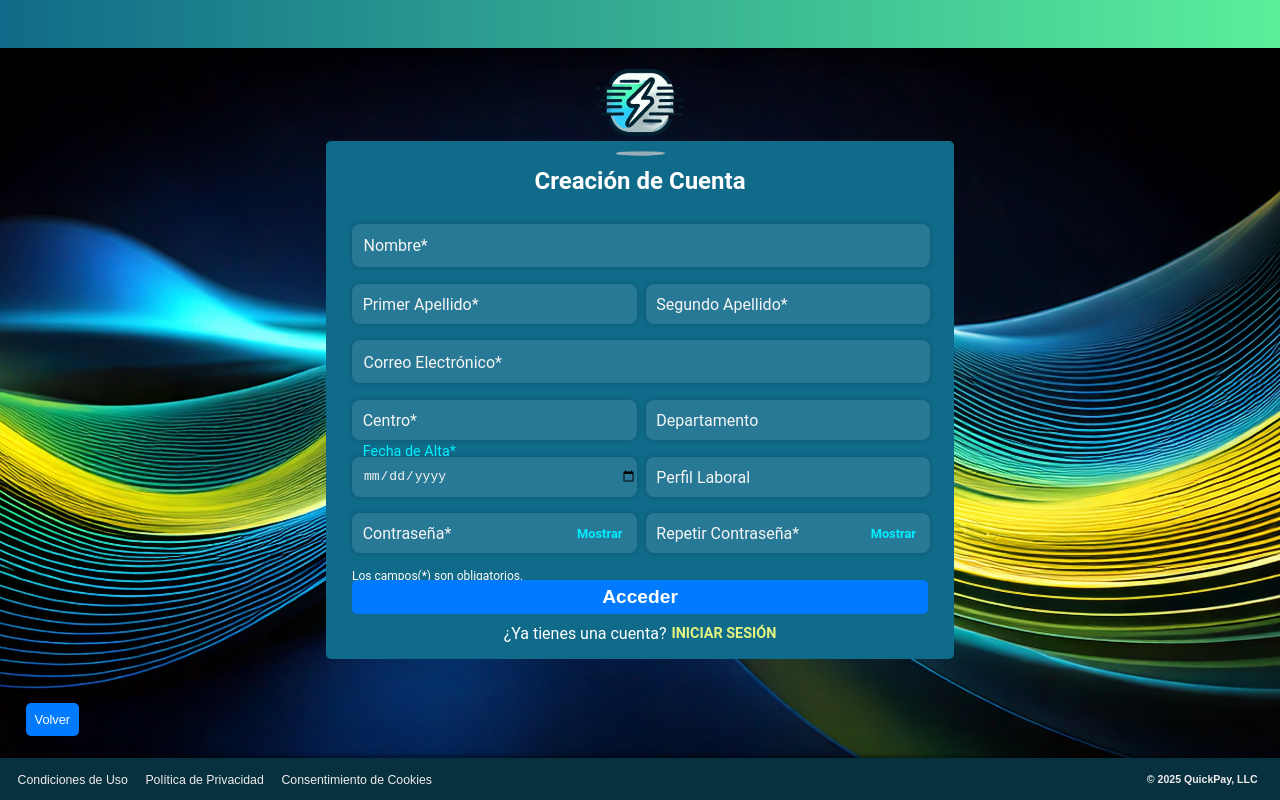
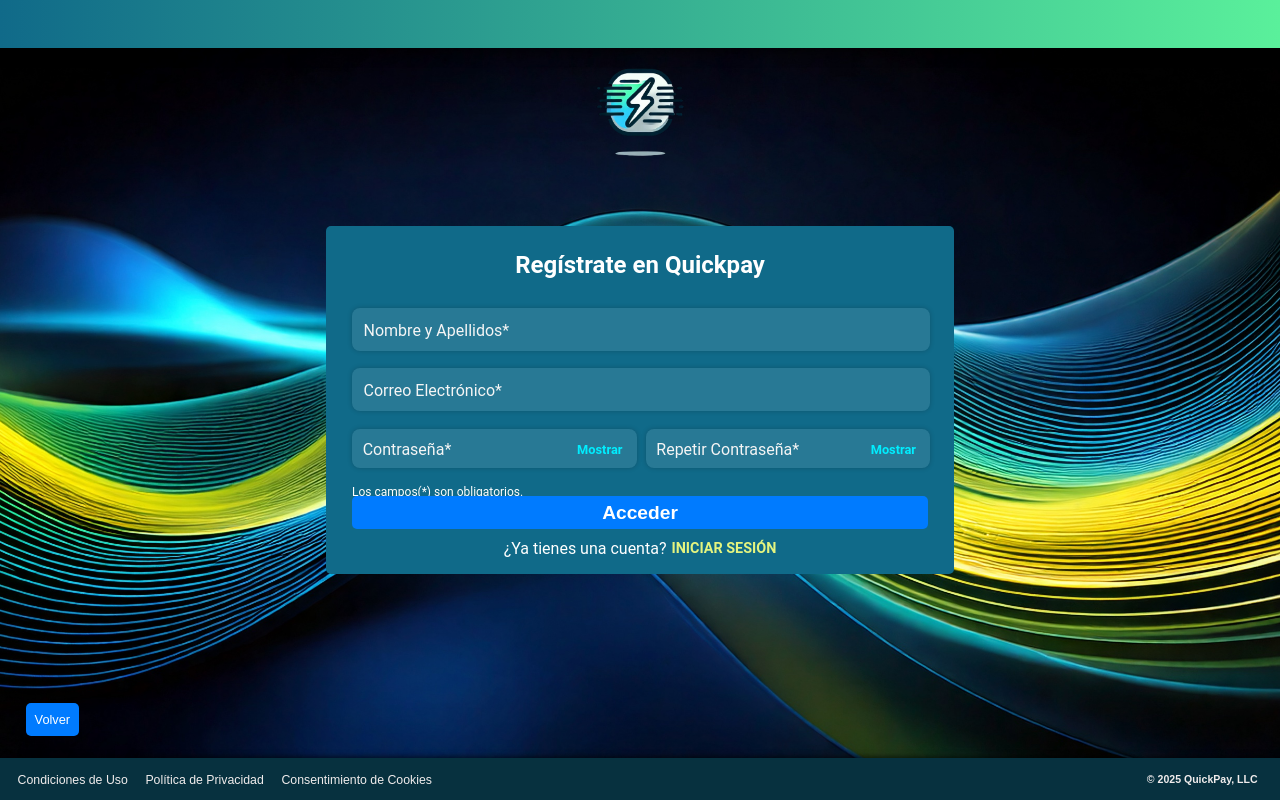
Before and after one commit to LuisFernandezMedina/WebDevFront, an Angular app in the folder QuickPay/: page /registro in a window 1280 px wide. Built offline with nearby package versions, Linux system fonts and the light colour scheme.

Commit message:
Registro con backend funcional

```diff
--- a/QuickPay/src/app/registro/registro.component.css
+++ b/QuickPay/src/app/registro/registro.component.css
@@ -40,11 +40,12 @@
     justify-content: center;
 }
 .error-message {
-    color: #ff4d4f;
+    color: #f37e80;
     font-size: 1em;
     margin-top: -3%;
     text-align: left;
     font-weight: 500;
+    padding: 2%;
 }
 
 .error-message small {
--- a/QuickPay/src/app/registro/registro.component.html
+++ b/QuickPay/src/app/registro/registro.component.html
@@ -2,26 +2,15 @@
 
 <div class="register-container">
     <div class="register-box">
-        <h2>Creación de Cuenta</h2>
+        <h2>Regístrate en Quickpay</h2>
         <form #registerForm="ngForm" (ngSubmit)="onSubmit()">
             <div class="form-column">
                     <!-- Nombre -->
                     <div class="textbox">
-                        <input type="text" id="nombre" placeholder="Nombre" [(ngModel)]="nombre" name="nombre" required (keydown.enter)="focusNext('apellido')"/>
-                        <label for="nombre">Nombre*</label>
+                        <input type="text" id="nombre" placeholder="Nombre y Apellidos" [(ngModel)]="nombre" name="nombre" required (keydown.enter)="focusNext('apellido')"/>
+                        <label for="nombre">Nombre y Apellidos*</label>
                     </div>
-                <div class="form-grid">
-                    <!-- Apellido -->
-                    <div class="textbox">
-                        <input type="text" id="apellido" placeholder="Apellido" [(ngModel)]="apellido" name="apellido" required (keydown.enter)="focusNext('apellido2')"/>
-                        <label for="apellido">Primer Apellido*</label>
-                    </div>
-                    <!-- Apellido2 -->
-                    <div class="textbox">
-                        <input type="text" id="apellido2" placeholder="Apellido2" [(ngModel)]="apellido2" name="apellido2" required (keydown.enter)="focusNext('email')"/>
-                        <label for="apellido2">Segundo Apellido*</label>
-                    </div>
-                </div>
+
                     <!-- Correo Electrónico -->
                     <div class="textbox">
                         <input
@@ -40,37 +29,7 @@
                             <small>El correo electrónico no tiene un formato válido.</small>
                         </div>
                     </div>
-                <div class="form-grid">
-                    <!-- Centro -->
-                    <div class="textbox">
-                        <input type="text" id="centro" placeholder="Centro" [(ngModel)]="centro" name="centro" required (keydown.enter)="focusNext('departamento')"/>
-                        <label for="centro">Centro*</label>
-                    </div>
-                    <!-- Departamento -->
-                    <div class="textbox">
-                        <input type="text" id="departamento" placeholder="Departamento" [(ngModel)]="departamento" name="departamento" required (keydown.enter)="focusNext('perfil')" />
-                        <label for="departamento">Departamento</label>
-                    </div>
-                </div>
-                <div class="form-grid">
-                    <!-- Fecha de alta en la compañía -->
-                    <div class="textbox">
-                        <input
-                            type="date"
-                            id="fechalta"
-                            placeholder="Fecha de Alta"
-                            [(ngModel)]="fechaAlta"
-                            name="fechalta"
-                            required
-                            (blur)="validateFechaAlta()"/>
-                        <label for="fechalta">Fecha de Alta*</label>
-                    </div>
-                    <!-- Perfil laboral -->
-                    <div class="textbox">
-                        <input type="text" id="perfil" placeholder="Perfil Laboral (posición)" [(ngModel)]="perfilLaboral" name="perfilLaboral" required (keydown.enter)="focusNext('password1')"/>
-                        <label for="perfil">Perfil Laboral</label>
-                    </div>
-                </div>
+
                 <div class="form-grid">
                     <div class="error-container">
                         <div *ngIf="fechaInvalid" class="error-message">
@@ -94,15 +53,14 @@
                     </div>
                 </div>
 
-                <div class="form-grid">
                     <div class="error-message" *ngIf="passwordError">{{ passwordError }}</div>
                     <div class="error-message" *ngIf="confirmPasswordError">{{ confirmPasswordError }}</div>
-                </div>
+
 
                 <p class="required-info">Los campos(*) son obligatorios.</p>
             </div>
             <div class="actions">
-                <button class="btn" (click)="registerForm.ngSubmit.emit()">Acceder</button>
+                <button class="btn" type="submit">Acceder</button>
                 <p class="login-text">
                     ¿Ya tienes una cuenta? <a routerLink="/login" class="login-link" (click)="navigateTo('/login')">INICIAR SESIÓN</a>
                 </p>
--- a/QuickPay/src/app/registro/registro.component.ts
+++ b/QuickPay/src/app/registro/registro.component.ts
@@ -2,6 +2,7 @@
 import { Component } from '@angular/core';
 import { FormsModule } from '@angular/forms';
 import { Router } from '@angular/router';
+import { UserService } from '../services/user.service';
 import { FooterComponent } from '../shared/footer/footer.component';
 import { HeaderComponent } from '../shared/header/header.component';
 
@@ -20,13 +21,7 @@
 export class RegistroComponent {
 
   nombre: string = '';
-  apellido: string = '';
-  apellido2: string = '';
   email: string = '';
-  departamento: string = '';
-  centro: string = '';
-  fechaAlta: string = '';
-  perfilLaboral: string = '';
   password1: string = '';
   password2: string = '';
   passwordError: string = '';
@@ -42,18 +37,10 @@
   formattedDate: string = '';
 
   constructor(
-    private readonly router: Router,
+    private readonly router: Router, private userService: UserService
   ) {}
 
-  // Validación de la fecha de alta debe ser menor o igual a la fecha actual
-  validateFechaAlta(): void {
-    this.fechaInvalid = false;
-    const alta = new Date(this.fechaAlta);
-    const fechaActual = new Date();
-    if (alta > fechaActual) {
-      this.fechaInvalid = true;
-    }
-  }
+
 
   // Validación de formato de correo electrónico
   validateEmail(): void {
@@ -102,11 +89,6 @@
       return;
     }
 
-    if (this.fechaInvalid) {
-      alert("Fecha de alta inválida");
-      return;
-    }
-
     // El primero comprueba el formato de la contraseña y
     // el segundo si las contraseñas coinciden
     if (!this.validarPassword()) {
@@ -118,14 +100,38 @@
     }
 
     // Validar si los campos obligatorios están vacíos
-    if (!this.nombre || !this.apellido || !this.apellido2 || !this.email || !this.centro || !this.fechaAlta || !this.password1 || !this.password2) {
+    if (!this.nombre || !this.email ||!this.password1 || !this.password2) {
       this.errorMessage = 'Todos los campos obligatorios deben estar llenos.';
       return;
     }
-    // const hashedPassword = this.password1; // Aquí sería el cifrado real.
+    const userData = {
+      name: this.nombre,
+      email: this.email,
+      password: this.password1,
 
-    let formattedDate = this.fechaAlta ? this.fechaAlta.toString().split('T')[0] : '';
+    };
 
+    console.log("Datos del usuario a registrar:", userData);
+    alert(`Datos introducidos:
+    - Nombre: ${userData.name}
+    - Email: ${userData.email}
+    - Contraseña: ${userData.password}`);
+
+    this.userService.registerUser(userData).subscribe({
+      next: (response) => {
+          console.log("Registro exitoso:", response);
+          this.isLoading = false;
+          alert("Registro exitoso");
+
+          // Redirigir al login después de registrar
+          this.router.navigate(['/login']);
+      },
+      error: (error) => {
+          console.error("Error en el registro:", error);
+          this.isLoading = false;
+          alert("Hubo un error. Intente en otro momento.");
+      }
+  });
 
   }
 
```
